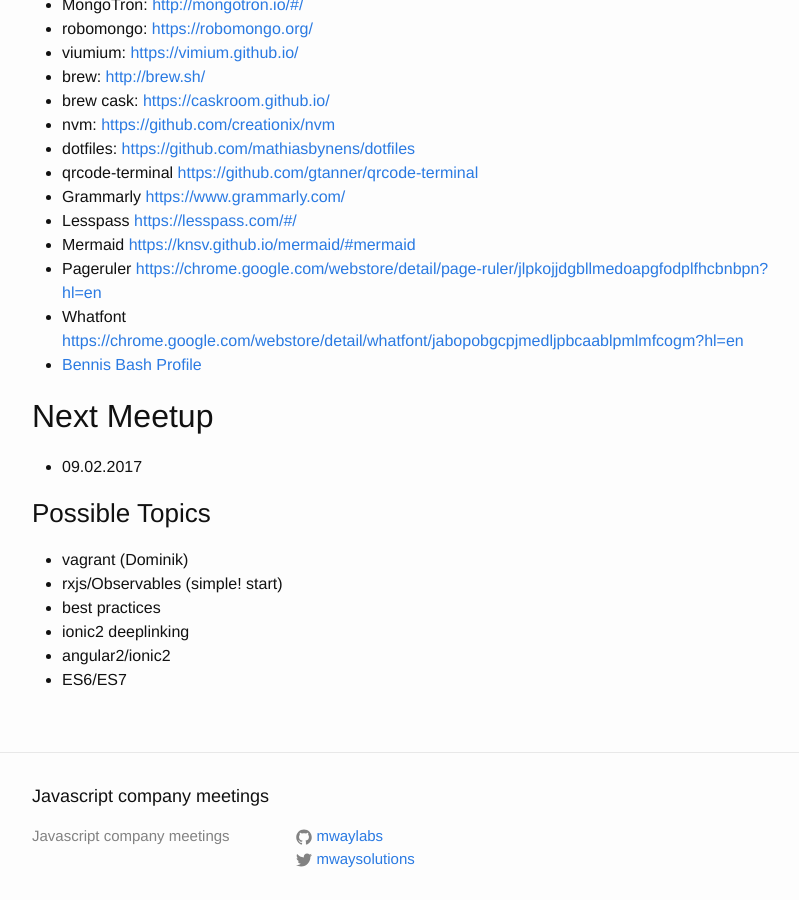
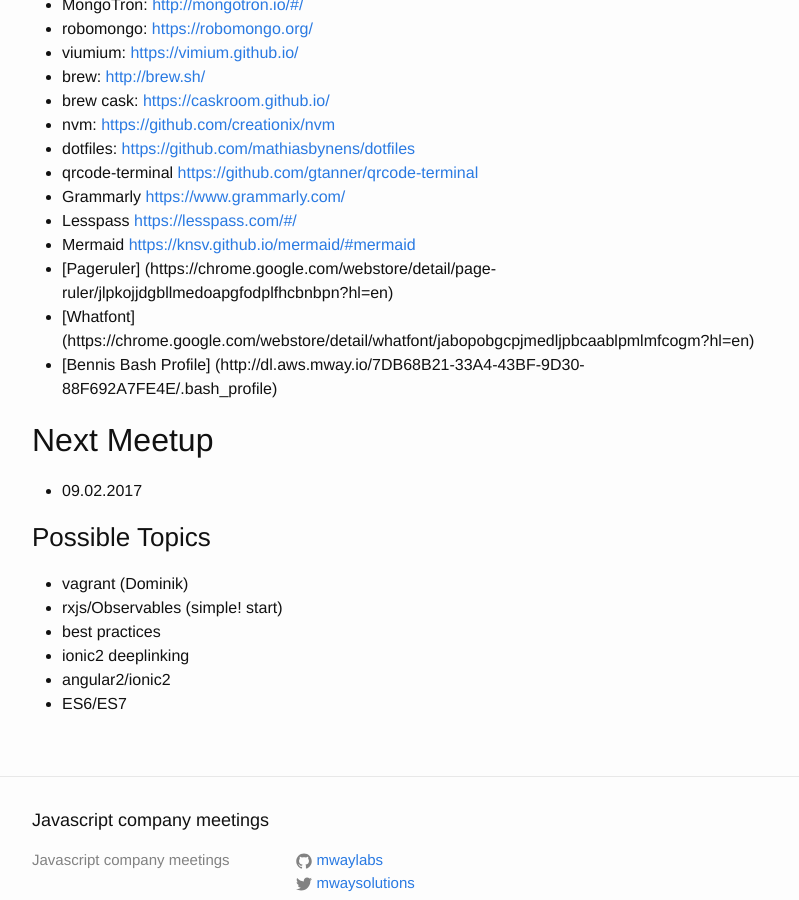
Before and after one commit to MathiasTim/javascript-company-meeting, a Jekyll site: the page built from _posts/2017-01-19-meetup.md, in a window 1280 px wide and 900 px high, scrolled down 795 px. Shown: the whole window, without its empty margins (238-1037 px from the left). Built offline with Jekyll 4.4.1, drawn with Linux system fonts in a browser that asks for light colours; some of the changed lines change nothing that is shown.

Commit message:
Update 2017-01-19-meetup.md

```diff
--- a/_posts/2017-01-19-meetup.md
+++ b/_posts/2017-01-19-meetup.md
@@ -39,9 +39,9 @@
 - Grammarly [https://www.grammarly.com/](https://www.grammarly.com/)
 - Lesspass [https://lesspass.com/#/](https://lesspass.com/#/)
 - Mermaid [https://knsv.github.io/mermaid/#mermaid](https://knsv.github.io/mermaid/#mermaid)
-- Pageruler [https://chrome.google.com/webstore/detail/page-ruler/jlpkojjdgbllmedoapgfodplfhcbnbpn?hl=en](https://chrome.google.com/webstore/detail/page-ruler/jlpkojjdgbllmedoapgfodplfhcbnbpn?hl=en)
-- Whatfont [https://chrome.google.com/webstore/detail/whatfont/jabopobgcpjmedljpbcaablpmlmfcogm?hl=en](https://chrome.google.com/webstore/detail/whatfont/jabopobgcpjmedljpbcaablpmlmfcogm?hl=en)
-- [Bennis Bash Profile](http://dl.aws.mway.io/7DB68B21-33A4-43BF-9D30-88F692A7FE4E/.bash_profile)
+- [Pageruler] (https://chrome.google.com/webstore/detail/page-ruler/jlpkojjdgbllmedoapgfodplfhcbnbpn?hl=en)
+- [Whatfont] (https://chrome.google.com/webstore/detail/whatfont/jabopobgcpjmedljpbcaablpmlmfcogm?hl=en)
+- [Bennis Bash Profile] (http://dl.aws.mway.io/7DB68B21-33A4-43BF-9D30-88F692A7FE4E/.bash_profile)
 
 ## Next Meetup
 
```
